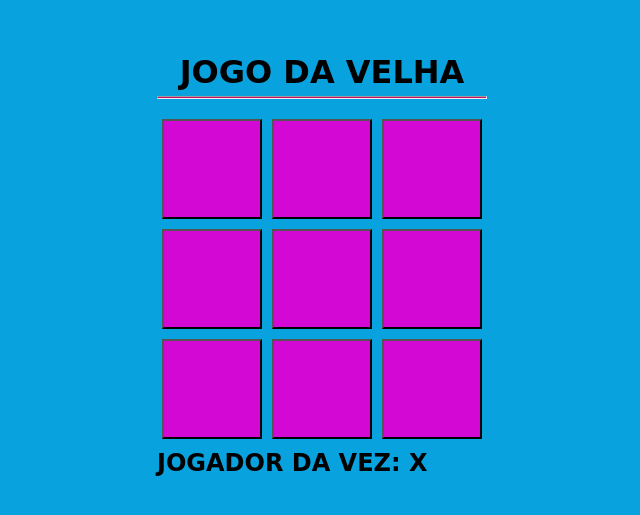
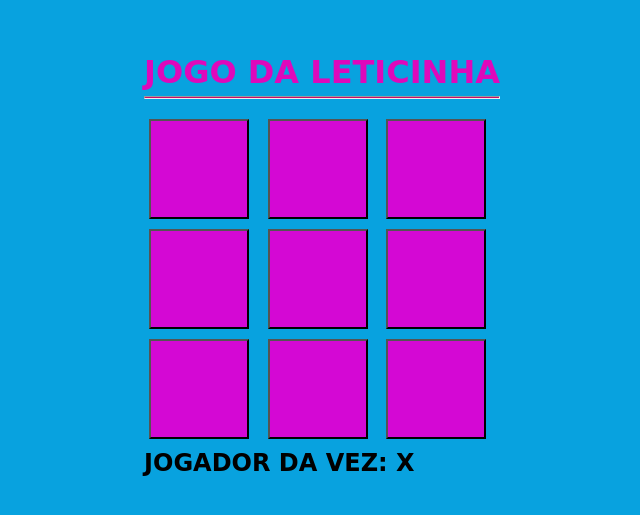
Before and after one commit to leticinha54/jogodavelha, a plain HTML site: page index.html in a window 1280 px wide. Shown: the part 135-650 px from the top of the page, without its empty margins (318-958 px from the left). Drawn offline with Linux system fonts and the light colour scheme.

Commit message:
jogo da velha

```diff
--- a/index.html
+++ b/index.html
@@ -9,7 +9,7 @@
 </head>
 <body>
   <main>
-    <h1>JOGO DA VELHA</h1>
+    <h1>JOGO DA LETICINHA</h1>
     <hr />
     <div class="game">
       <button data-i="1"></button>
--- a/style.css
+++ b/style.css
@@ -21,6 +21,7 @@
 
   h1 {
     text-align: center;
+    color: #df08bb;
   }
 
   hr {
```
